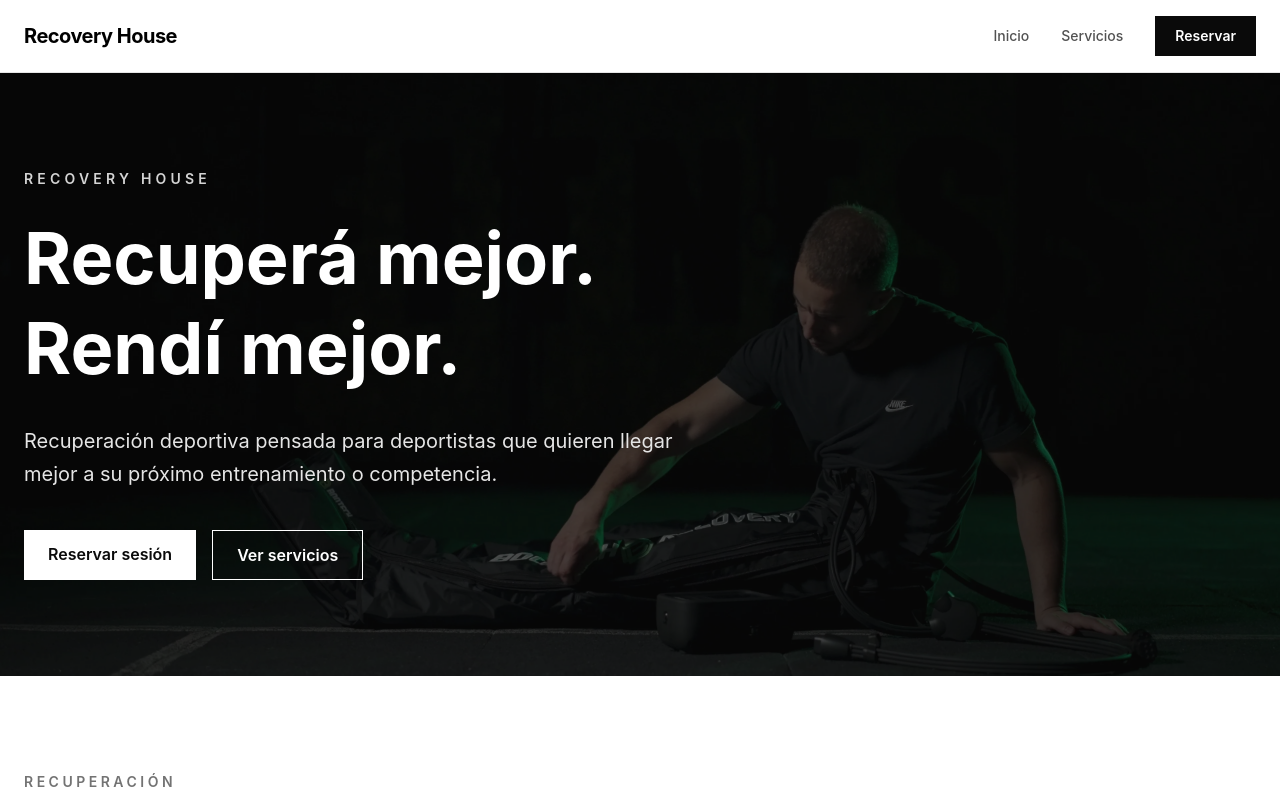
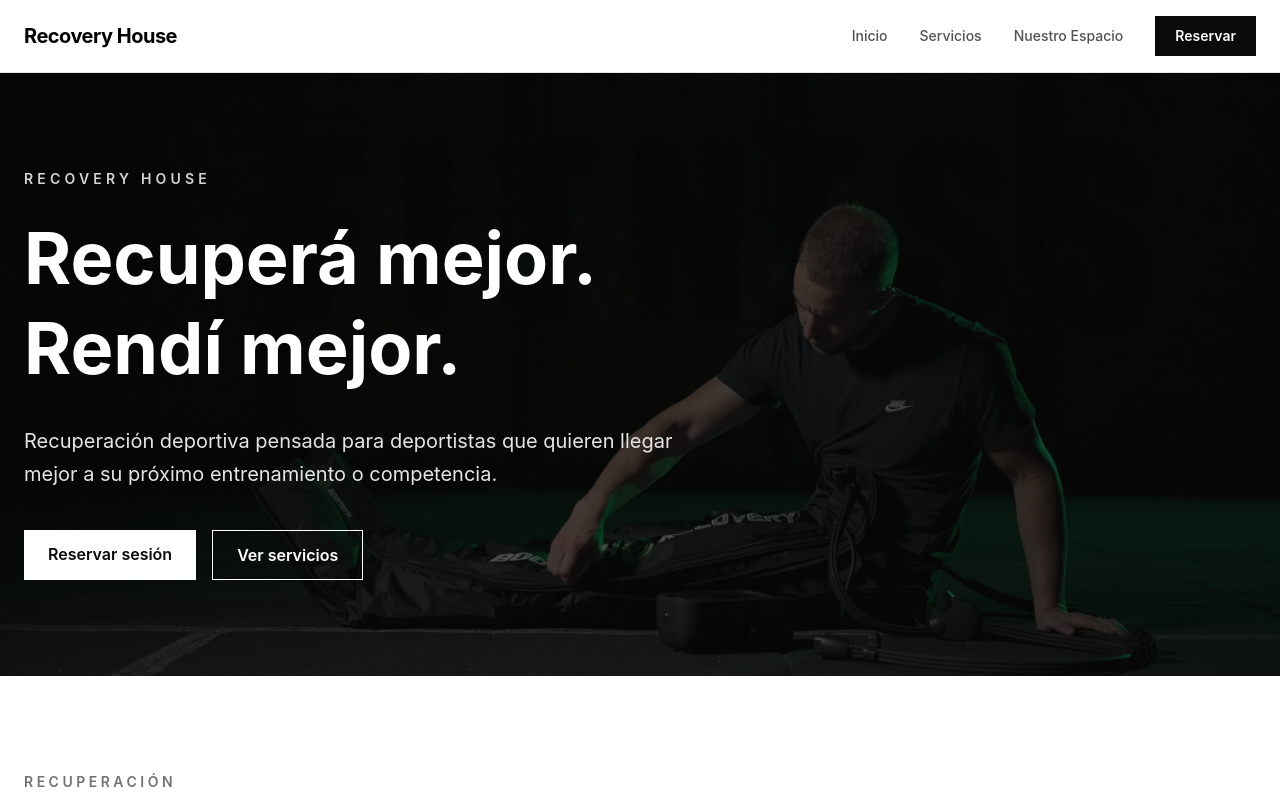
Before and after one commit to EricBayona/recovery-house-web, a React (Vite) app: page / in a window 1280 px wide. Shown: the top 800 px of the page. Built offline with nearby package versions, Linux system fonts and the light colour scheme.

Commit message:
seccion nuestroEspacio

```diff
--- a/src/components/Header.tsx
+++ b/src/components/Header.tsx
@@ -26,6 +26,13 @@ function Header({ title }: HeaderProps) {
             className="text-sm font-medium text-neutral-600 transition hover:text-neutral-950"
           >
             Servicios
+          </a>
+
+          <a
+            href="#nuestroEspacio"
+            className="text-sm font-medium text-neutral-600 transition hover:text-neutral-950"
+          >
+            Nuestro Espacio
           </a>
 
           <a
@@ -63,6 +70,14 @@ function Header({ title }: HeaderProps) {
               </a>
 
               <a
+                href="#nuestroEspacio"
+                onClick={() => setMenuOpen(false)}
+                className="font-medium"
+              >
+                Nuesto Espacio
+              </a>
+
+              <a
                 href="#booking"
                 onClick={() => setMenuOpen(false)}
                 className="bg-neutral-950 px-5 py-3 text-center font-semibold text-white"
--- a/src/pages/Home.tsx
+++ b/src/pages/Home.tsx
@@ -83,7 +83,9 @@ function Home() {
         </div>
       </section>
 
-      <AboutRecovery />
+      <section id="nuestroEspacio" px-6 py-24>
+        <AboutRecovery />
+      </section>
 
       <InstagramSection />
 
```
